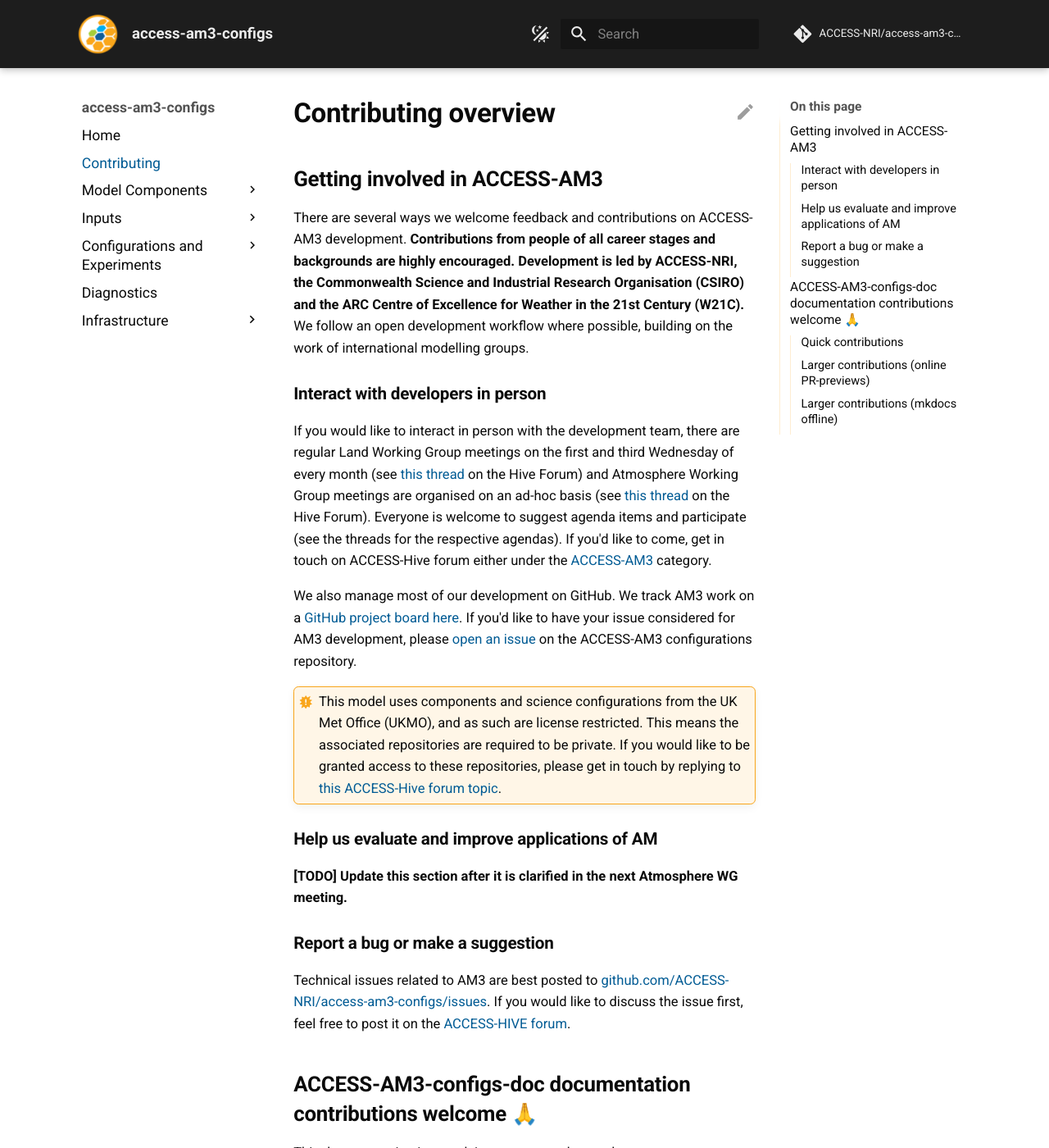
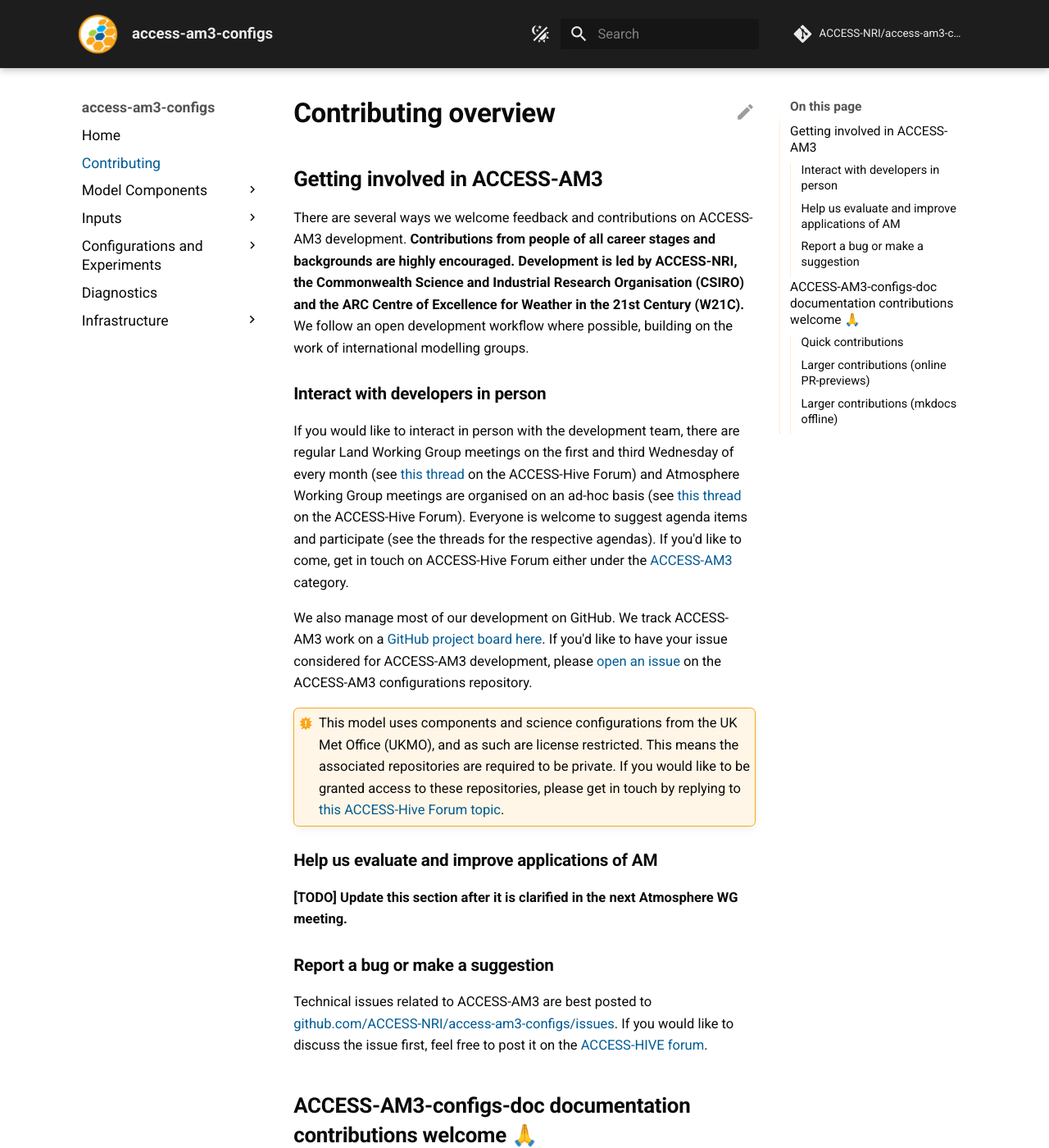
Before and after one commit to ACCESS-NRI/access-am3-configs-doc, an MkDocs documentation site: the page built from documentation/docs/pages/contributing/index.md, in a window 1280 px wide and 1400 px high. Shown: the whole window at 82% size. Built offline with MkDocs 1.6.1 and Material for MkDocs 9.7.7, drawn with Linux system fonts in a browser that asks for light colours; comment, search, counter and statistics services are not loaded.

Commit message:
Fix forum consistency

```diff
--- a/documentation/docs/pages/contributing/index.md
+++ b/documentation/docs/pages/contributing/index.md
@@ -4,12 +4,12 @@ There are several ways we welcome feedback and contributions on ACCESS-AM3 devel
 
 ### Interact with developers in person
 
-If you would like to interact in person with the development team, there are regular Land Working Group meetings on the first and third Wednesday of every month (see [this thread](https://forum.access-hive.org.au/t/land-working-group-announce/355) on the Hive Forum) and Atmosphere Working Group meetings are organised on an ad-hoc basis (see [this thread](https://forum.access-hive.org.au/t/announce-atmosphere-working-group/568) on the Hive Forum). Everyone is welcome to suggest agenda items and participate (see the threads for the respective agendas). If you'd like to come, get in touch on ACCESS-Hive forum either under the [ACCESS-AM3](https://forum.access-hive.org.au/c/atmosphere/am3/243) category.
+If you would like to interact in person with the development team, there are regular Land Working Group meetings on the first and third Wednesday of every month (see [this thread](https://forum.access-hive.org.au/t/land-working-group-announce/355) on the ACCESS-Hive Forum) and Atmosphere Working Group meetings are organised on an ad-hoc basis (see [this thread](https://forum.access-hive.org.au/t/announce-atmosphere-working-group/568) on the ACCESS-Hive Forum). Everyone is welcome to suggest agenda items and participate (see the threads for the respective agendas). If you'd like to come, get in touch on ACCESS-Hive Forum either under the [ACCESS-AM3](https://forum.access-hive.org.au/c/atmosphere/am3/243) category.
 
-We also manage most of our development on GitHub. We track AM3 work on a [GitHub project board here](https://github.com/orgs/ACCESS-NRI/projects/35). If you'd like to have your issue considered for AM3 development, please [open an issue](https://github.com/ACCESS-NRI/access-am3-configs/issues/new) on the ACCESS-AM3 configurations repository.
+We also manage most of our development on GitHub. We track ACCESS-AM3 work on a [GitHub project board here](https://github.com/orgs/ACCESS-NRI/projects/35). If you'd like to have your issue considered for ACCESS-AM3 development, please [open an issue](https://github.com/ACCESS-NRI/access-am3-configs/issues/new) on the ACCESS-AM3 configurations repository.
 
 !!! warning
-    This model uses components and science configurations from the UK Met Office (UKMO), and as such are license restricted. This means the associated repositories are required to be private. If you would like to be granted access to these repositories, please get in touch by replying to [this ACCESS-Hive forum topic](https://forum.access-hive.org.au/t/request-access-to-am3-configurations-draft/5580).
+    This model uses components and science configurations from the UK Met Office (UKMO), and as such are license restricted. This means the associated repositories are required to be private. If you would like to be granted access to these repositories, please get in touch by replying to [this ACCESS-Hive Forum topic](https://forum.access-hive.org.au/t/request-access-to-am3-configurations-draft/5580).
 
 ### Help us evaluate and improve applications of AM
 
@@ -25,7 +25,7 @@ All community members (and ACCESS-NRI staff) can get [write access to the AM3 ev
 
 ### Report a bug or make a suggestion
 
-Technical issues related to AM3 are best posted to [github.com/ACCESS-NRI/access-am3-configs/issues](https://github.com/ACCESS-NRI/access-am3-configs/issues/new). If you would like to discuss the issue first, feel free to post it on the [ACCESS-HIVE forum](https://forum.access-hive.org.au/c/atmosphere/am3/243).
+Technical issues related to ACCESS-AM3 are best posted to [github.com/ACCESS-NRI/access-am3-configs/issues](https://github.com/ACCESS-NRI/access-am3-configs/issues/new). If you would like to discuss the issue first, feel free to post it on the [ACCESS-HIVE forum](https://forum.access-hive.org.au/c/atmosphere/am3/243).
 
 ## ACCESS-AM3-configs-doc documentation contributions welcome 🙏
 
```
